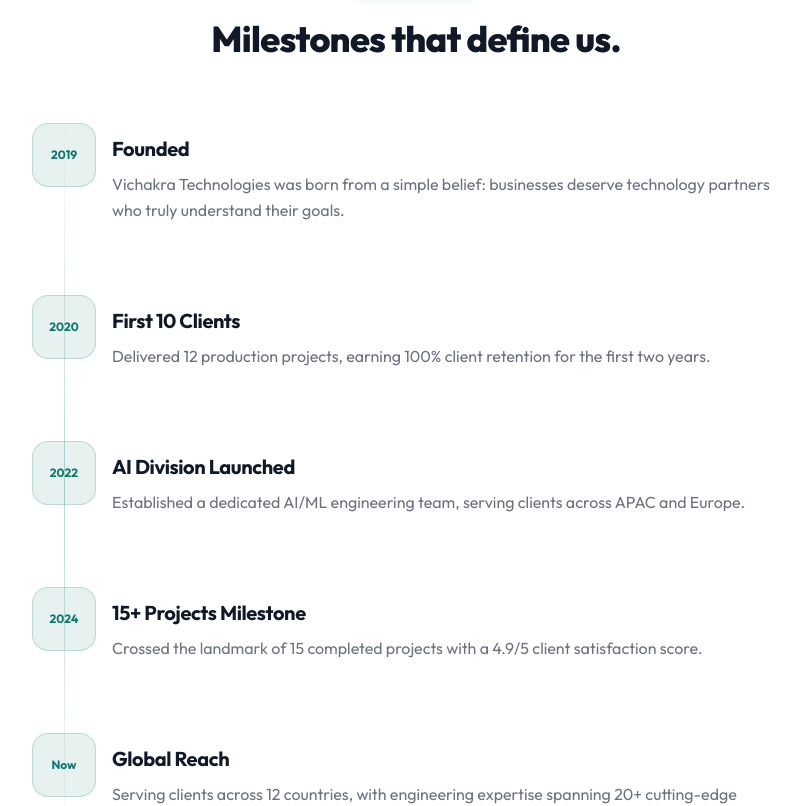
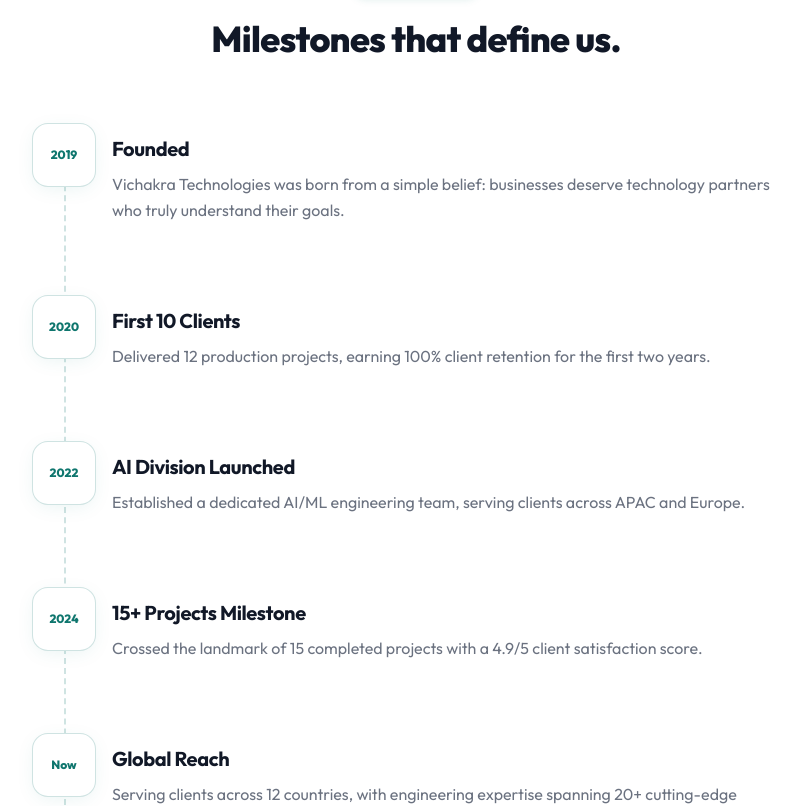
Before and after one commit to rohith-2809/Vichakra-Technologies-Web, a React (Vite) app: page /about in a window 1280 px wide. Shown: the part 2629-3435 px from the top of the page, without its empty margins (224-1024 px from the left). Built offline with nearby package versions, Linux system fonts and the light colour scheme.

Commit message:
style: update site branding with circular logos and refine timeline and comparison UI

```diff
--- a/src/pages/AboutUsPage.jsx
+++ b/src/pages/AboutUsPage.jsx
@@ -190,7 +190,8 @@ export default function AboutUsPage() {
             </motion.h2>
           </div>
           <div className="relative max-w-3xl mx-auto">
-            <div className="absolute left-8 top-0 bottom-0 w-px bg-gradient-to-b from-brand/0 via-brand/30 to-brand/0" />
+            {/* Connecting dashed line stops exactly at the top and bottom icons */}
+            <div className="absolute left-8 top-8 bottom-8 w-px border-l-2 border-dashed border-brand/20" />
             <div className="space-y-12">
               {timeline.map((item, i) => (
                 <motion.div
@@ -201,8 +202,8 @@ export default function AboutUsPage() {
                   transition={{ duration: 0.5, delay: i * 0.1 }}
                   className="relative flex gap-8 pl-20"
                 >
-                  <div className="absolute left-0 w-16 h-16 rounded-2xl bg-brand/10 border border-brand/20 flex flex-col items-center justify-center shrink-0">
-                    <span className="text-xs font-bold text-brand">{item.year}</span>
+                  <div className="absolute left-0 w-16 h-16 rounded-2xl bg-white border border-brand/20 flex flex-col items-center justify-center shrink-0 z-10 shadow-[0_4px_20px_-4px_rgba(0,126,121,0.1)]">
+                    <span className="text-xs font-black text-brand">{item.year}</span>
                   </div>
                   <div className="pt-3 pb-6">
                     <h3 className="text-xl font-bold text-gray-900 mb-2">{item.event}</h3>
--- a/src/pages/WhyUsPage.jsx
+++ b/src/pages/WhyUsPage.jsx
@@ -1,6 +1,6 @@
 import { motion } from 'framer-motion';
 import {
-  Globe, Code2, Cpu, Smartphone, ArrowRight, CheckCircle,
+  Globe, Code2, Cpu, Smartphone, ArrowRight, CheckCircle, XCircle,
   Zap, Shield, TrendingUp, Users, Award, Star,
   ChevronRight
 } from 'lucide-react';
@@ -252,11 +252,7 @@ export default function WhyUsPage() {
                     <CheckCircle className="w-5 h-5 text-brand" />
                   </div>
                   <div className="py-4 px-6 flex items-center justify-center col-span-1">
-                    <div className="w-5 h-5 rounded-full border-2 border-gray-300 relative">
-                      <div className="absolute inset-0 flex items-center justify-center">
-                        <div className="w-3 h-0.5 bg-gray-300 rotate-45 rounded-full" />
-                      </div>
-                    </div>
+                    <XCircle strokeWidth={2.5} className="w-5 h-5 text-gray-300" />
                   </div>
                 </motion.div>
               ))}
```
